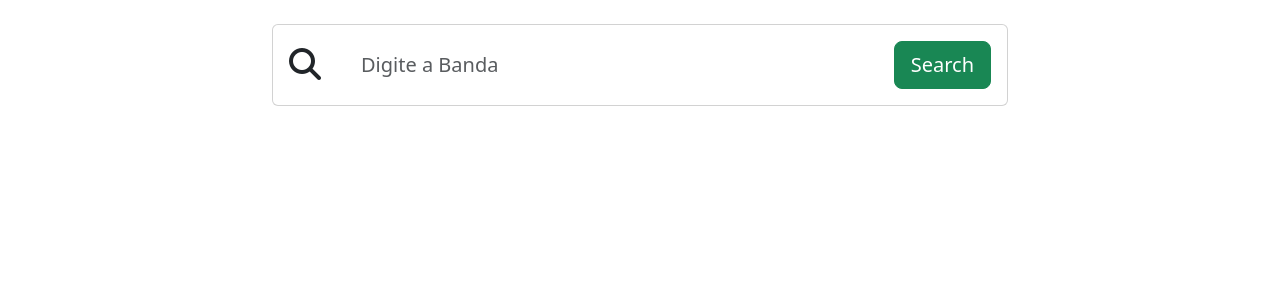
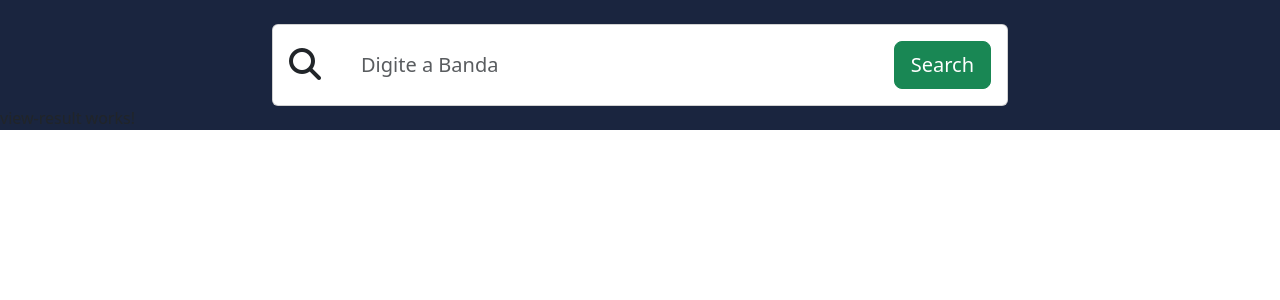
Before and after one commit to Oliro/found-events-and-shows, an Angular app: page / in a window 1280 px wide. Shown: the top 300 px of the page. Built offline with nearby package versions, Linux system fonts and the light colour scheme.

Commit message:
feat: config app component to use search and view components

```diff
--- a/src/app/app.component.html
+++ b/src/app/app.component.html
@@ -1 +1,4 @@
-<app-search></app-search>
+<div class="bg-color">
+    <app-search (queryEvent)="getEvent($event)"></app-search>
+    <app-view-result [query]="query"></app-view-result>
+</div>
--- a/src/app/app.component.sass
+++ b/src/app/app.component.sass
@@ -0,0 +1,2 @@
+.bg-color
+ background:#1A253F
--- a/src/app/app.component.ts
+++ b/src/app/app.component.ts
@@ -7,4 +7,13 @@ import { Component } from '@angular/core';
 })
 export class AppComponent {
   title = 'getBanda';
+
+  public query!: string;
+
+  getEvent(query: string) {
+    this.query = query;
+  }
+
+
+
 }
--- a/src/app/app.module.ts
+++ b/src/app/app.module.ts
@@ -5,6 +5,7 @@ import { AppRoutingModule } from './app-routing.module';
 import { AppComponent } from './app.component';
 import { SearchComponent } from './search/search.component';
 import { NgbModule } from '@ng-bootstrap/ng-bootstrap';
+import { ViewResultComponent } from './view-result/view-result.component';
 
 @NgModule({
   declarations: [
@@ -14,6 +15,7 @@ import { NgbModule } from '@ng-bootstrap/ng-bootstrap';
     BrowserModule,
     AppRoutingModule,
     SearchComponent,
+    ViewResultComponent,
     NgbModule
   ],
   providers: [],
```
